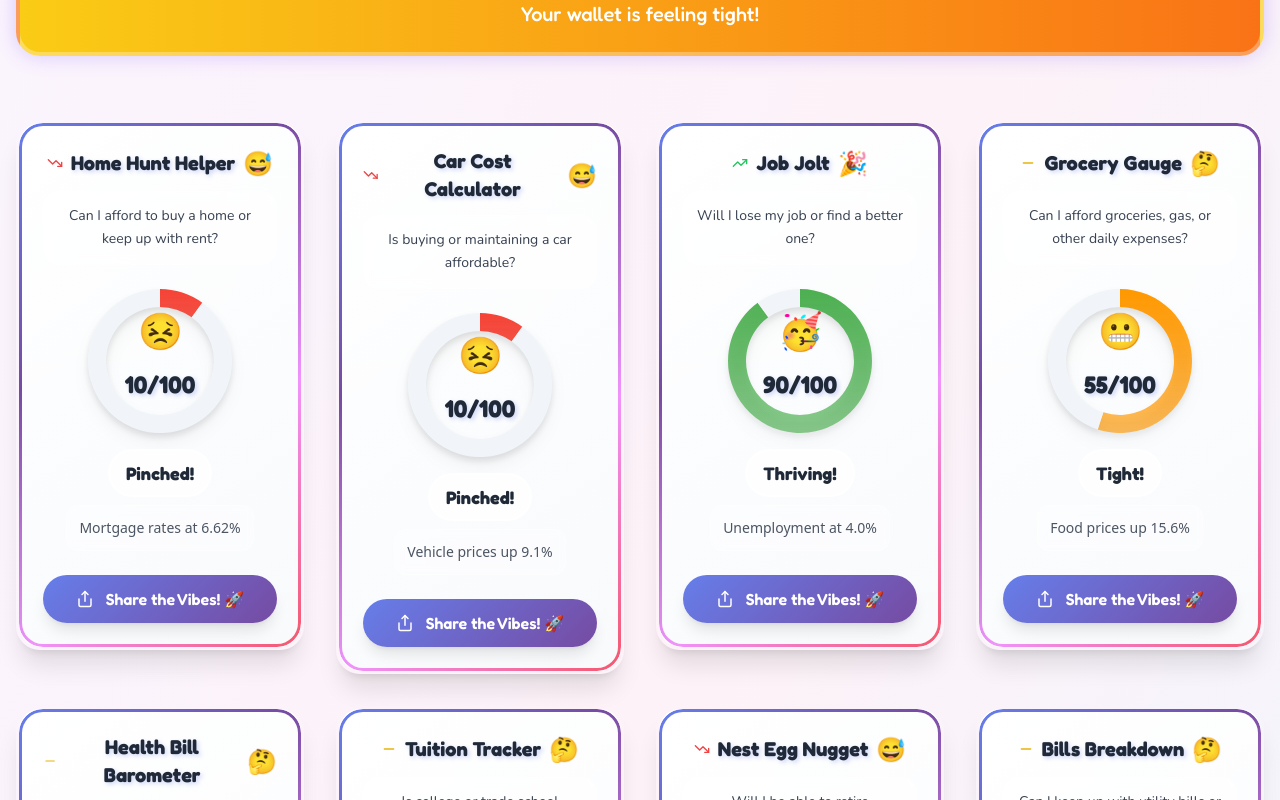
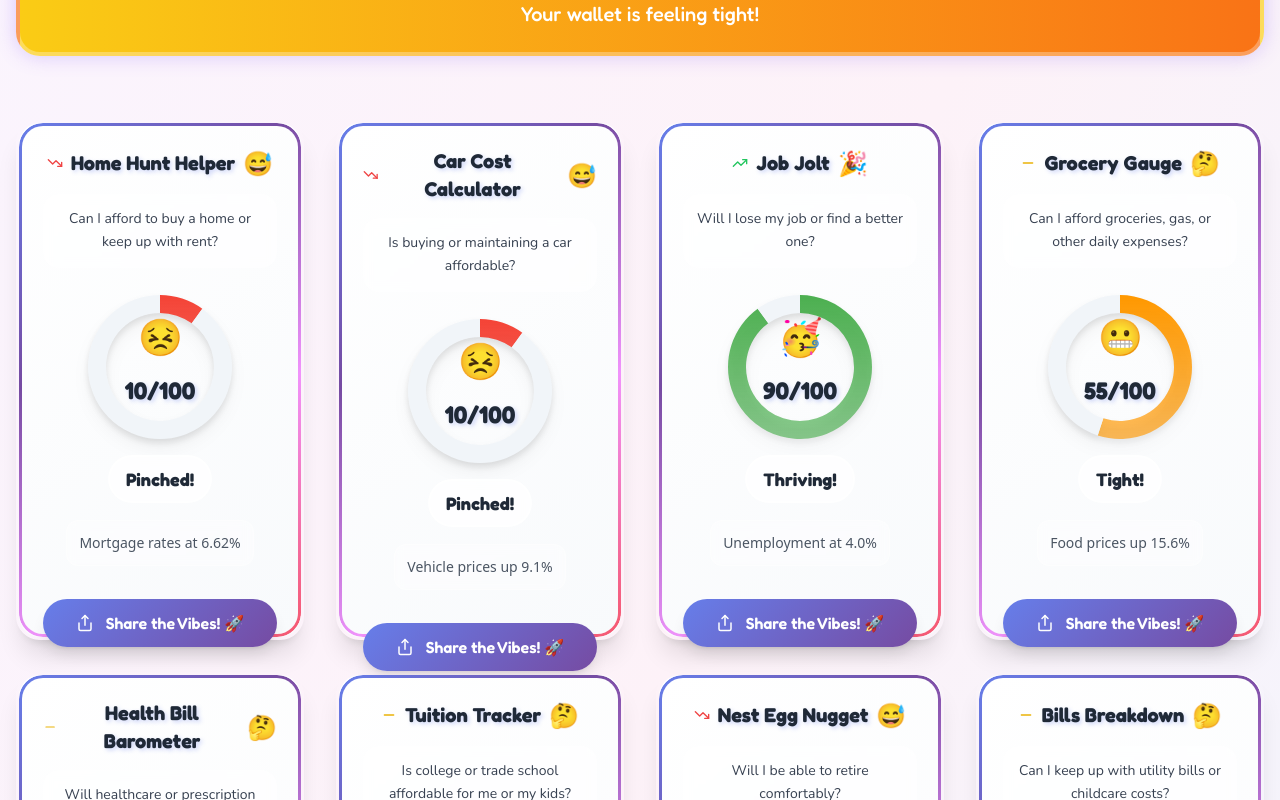
Before and after one commit to rao2p0/howsmyeconomy, a React (Vite) app: page / in a window 1280 px wide. Shown: the part 620-1420 px from the top of the page. Built offline with nearby package versions, Linux system fonts and the light colour scheme.

Commit message:
Fix card height consistency

```diff
--- a/src/components/WalletMoodCard.tsx
+++ b/src/components/WalletMoodCard.tsx
@@ -96,9 +96,9 @@ export function WalletMoodCard({ question, scoreResult }: WalletMoodCardProps) {
   };
 
   return (
-    <div className={`card-playful ${bgClass} p-6 rounded-3xl shadow-xl hover:shadow-2xl transition-all duration-500 transform hover:-translate-y-2 hover:scale-105 animate-bounce-in border-4 border-white/50`}>
-      {/* Header */}
-      <div className="text-center mb-6">
+    <div className={`card-playful ${bgClass} p-6 rounded-3xl shadow-xl hover:shadow-2xl transition-all duration-500 transform hover:-translate-y-2 hover:scale-105 animate-bounce-in border-4 border-white/50 h-[520px] flex flex-col`}>
+      {/* Header - Fixed height */}
+      <div className="text-center mb-6 flex-shrink-0">
         <div className="flex items-center justify-center gap-2 mb-3">
           {getTrendIcon()}
           <h3 className="text-xl font-playful font-bold text-gray-800 text-shadow-fun">
@@ -106,13 +106,15 @@ export function WalletMoodCard({ question, scoreResult }: WalletMoodCardProps) {
           </h3>
           <span className="text-2xl animate-wiggle">{scoreResult.score >= 70 ? '🎉' : scoreResult.score >= 40 ? '🤔' : '😅'}</span>
         </div>
+        <div className="h-20 flex items-center justify-center">
           <p className="text-sm font-modern text-gray-700 leading-relaxed bg-white/50 backdrop-blur-sm rounded-2xl p-3 border-2 border-white/30">
             {question.question}
           </p>
         </div>
+      </div>
 
-      {/* Score and Chart */}
-      <div className="relative flex flex-col items-center mb-6">
+      {/* Score and Chart - Fixed height */}
+      <div className="relative flex flex-col items-center mb-6 flex-shrink-0">
         <div className="relative w-36 h-36 mb-4">
           <canvas
             ref={chartRef}
@@ -135,6 +137,7 @@ export function WalletMoodCard({ question, scoreResult }: WalletMoodCardProps) {
               {scoreResult.mood}
             </div>
           </div>
+          <div className="h-16 flex items-center justify-center">
             <p
               id={`insight-${question.id}`}
               className="text-sm font-medium text-gray-600 bg-white/40 backdrop-blur-sm rounded-xl p-3 border border-white/30"
@@ -143,8 +146,10 @@ export function WalletMoodCard({ question, scoreResult }: WalletMoodCardProps) {
             </p>
           </div>
         </div>
+      </div>
 
-      {/* Share Button */}
+      {/* Share Button - Fixed at bottom */}
+      <div className="mt-auto flex-shrink-0">
         <button
           onClick={handleShare}
           className="w-full btn-playful flex items-center justify-center gap-3 py-4 px-6 rounded-2xl font-playful font-bold text-white shadow-lg hover:shadow-xl transform hover:scale-105 transition-all duration-300"
@@ -154,5 +159,6 @@ export function WalletMoodCard({ question, scoreResult }: WalletMoodCardProps) {
           Share the Vibes! 🚀
         </button>
       </div>
+    </div>
   );
 }
```
Lines whose indentation alone changed are shown as unchanged.
